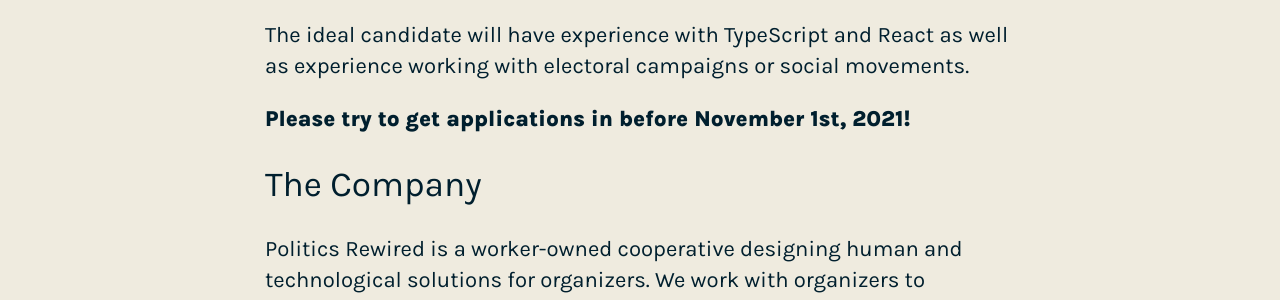
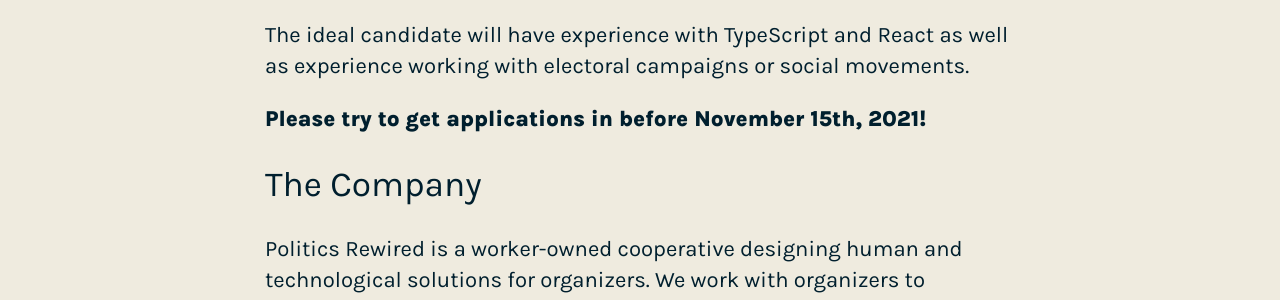
Before and after one commit to politics-rewired/politics-rewired.github.io, a Jekyll site: the page built from careers/full-stack-software-engineer.md, in a window 1280 px wide and 900 px high. Shown: the part 352-652 px from the top of the window. Built offline with Jekyll 4.4.1, drawn with Linux system fonts in a browser that asks for light colours.

Commit message:
chore: update date on job postings

```diff
--- a/careers/full-stack-software-engineer.md
+++ b/careers/full-stack-software-engineer.md
@@ -9,7 +9,7 @@
 
 The ideal candidate will have experience with TypeScript and React as well as experience working with electoral campaigns or social movements.
 
-**Please try to get applications in before November 1st, 2021!**
+**Please try to get applications in before November 15th, 2021!**
 
 ## The Company
 
```
Also changed, not shown: careers/ui-ux-designer.md (+1 -1 lines).
